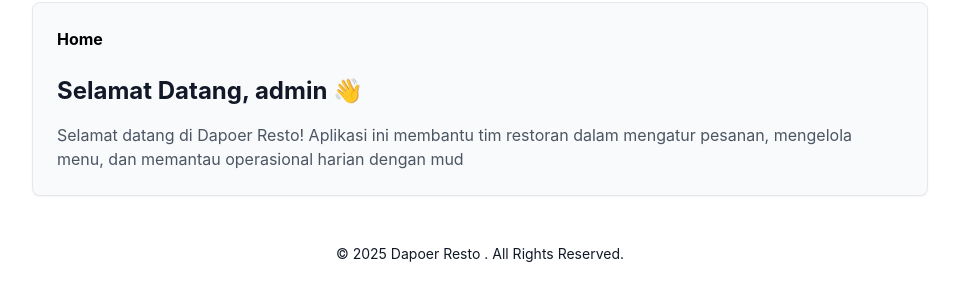
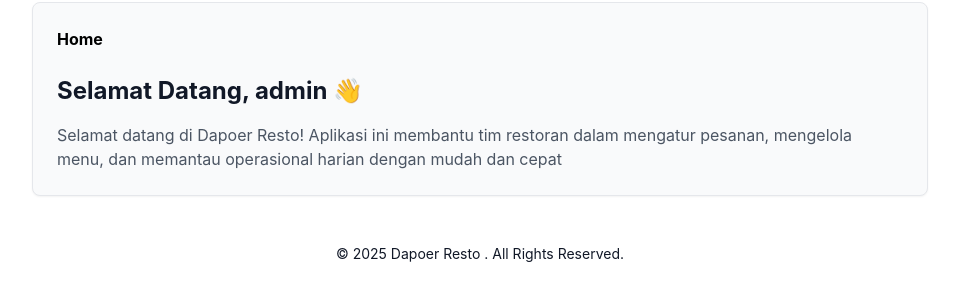
Before and after one commit to rifqyfakhryzain/Tubes-RPL-1, a PHP site: page / in a window 1280 px wide. Shown: the part 102-403 px from the top of the page, without its empty margins (288-1247 px from the left). Run offline with PHP 8.4, Linux system fonts and the light colour scheme; a user stored in the database is signed in; data comes from the database, SQL or seed files in the repository; some libraries are stand-ins or nearby versions.

Commit message:
Mengubah tampilan index

```diff
--- a/index.php
+++ b/index.php
@@ -58,7 +58,7 @@ if ($query) {
                   Selamat Datang, <?= htmlspecialchars($nama); ?> 👋
                </h2>
                <p class="text-gray-600 dark:text-gray-400">
-                  Selamat datang di Dapoer Resto! Aplikasi ini membantu tim restoran dalam mengatur pesanan, mengelola menu, dan memantau operasional harian dengan mud
+                  Selamat datang di Dapoer Resto! Aplikasi ini membantu tim restoran dalam mengatur pesanan, mengelola menu, dan memantau operasional harian dengan mudah dan cepat
                </p>
             </div>
 
```
